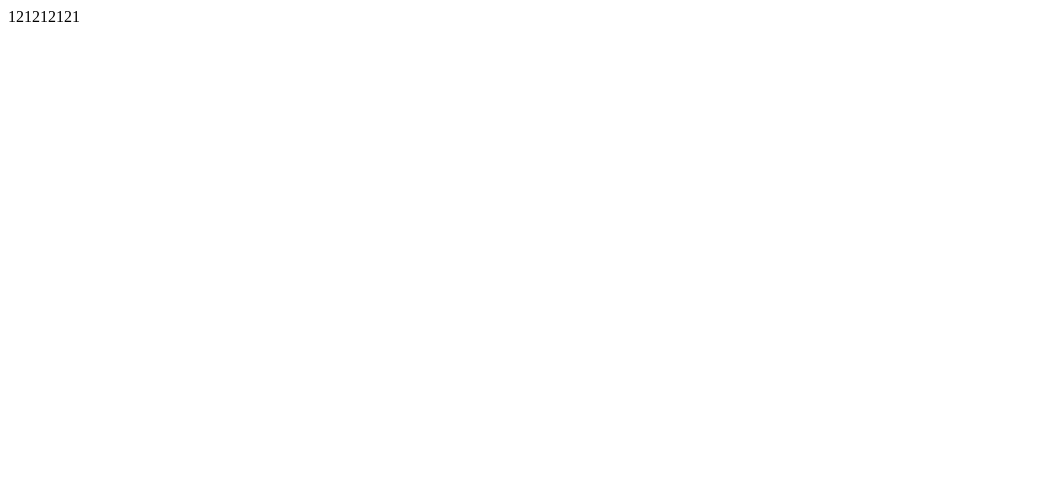
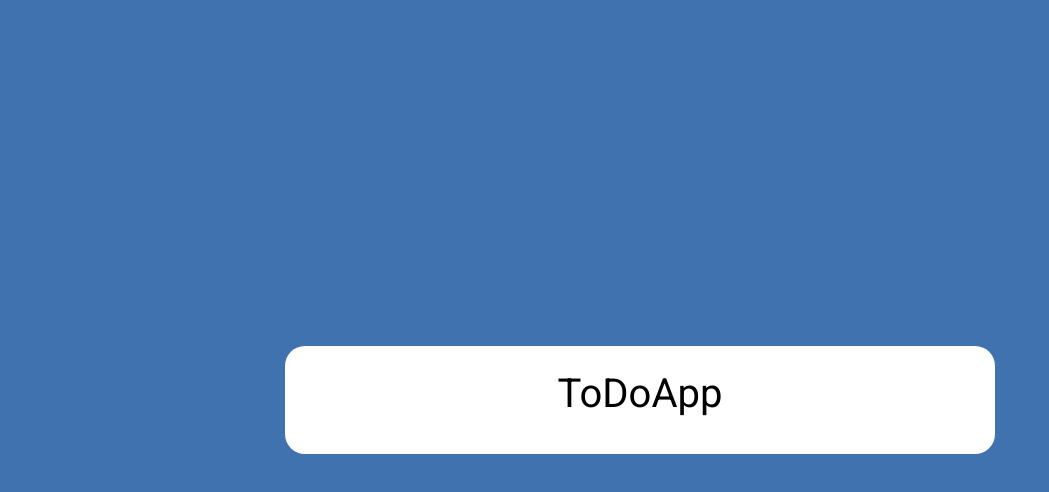
Before and after one commit to Takumikimura1899/zustand_todo, a React (Vite) app: page / in a window 1280 px wide. Shown: the top 492 px of the page, without its empty margins (0-1049 px from the left). Built offline with nearby package versions, Linux system fonts and the light colour scheme.

Commit message:
[add] Article_TodoApp

```diff
--- a/src/main.tsx
+++ b/src/main.tsx
@@ -1,6 +1,8 @@
 import React from 'react';
 import ReactDOM from 'react-dom/client';
 import { App } from './views/App';
+import './views/styles/reset.scss';
+import './views/styles/common.scss';
 
 ReactDOM.createRoot(document.getElementById('root')!).render(
   <React.StrictMode>
--- a/src/views/App/index.module.scss
+++ b/src/views/App/index.module.scss
@@ -0,0 +1,12 @@
+.article {
+  background: white;
+  min-width: 600px;
+  border-radius: 20px;
+  padding: 20px 55px;
+
+  &Title {
+    font-size: 40px;
+    margin-bottom: 0.3em;
+    text-align: center;
+  }
+}
--- a/src/views/App/index.tsx
+++ b/src/views/App/index.tsx
@@ -1,5 +1,13 @@
 import React from 'react';
 
-export const App = () => {
-  return <article>121212121</article>;
+import styles from './index.module.scss';
+
+export const App: React.FC = () => {
+  return (
+    <article className={styles.article}>
+      <h1 className={styles.articleTitle}>ToDoApp</h1>
+      <section className={styles.articleSection}></section>
+      <section className={styles.articleSection}></section>
+    </article>
+  );
 };
```
